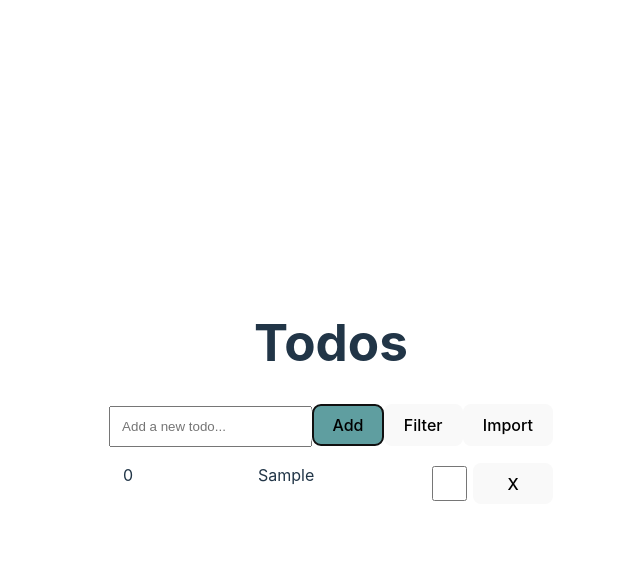
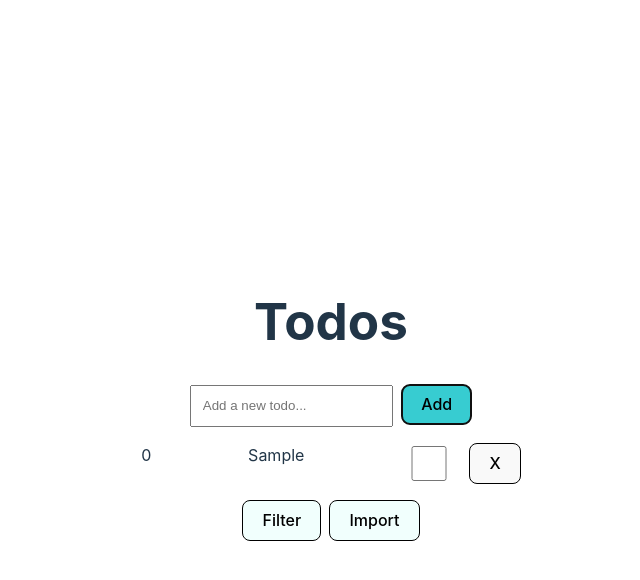
Before and after one commit to ZindreX/todo-app, a React (Vite) app: page / in a window 1280 px wide. Both pictures are taken after typing "Sample" into the empty fields and a click on the button "Add". Shown: the top 580 px of the page, without its empty margins (309-949 px from the left). Built offline with nearby package versions, Linux system fonts and the light colour scheme.

Commit message:
Styling update
Ugly, temp until client req

```diff
--- /dev/null
+++ b/src/componets/ImportDataButton/ImportDataButton.css
@@ -0,0 +1,5 @@
+@import '../../constants/colors.css';
+
+.secondary-button {
+    background-color: var(--secondary-color);
+}
--- a/src/componets/ImportDataButton/ImportDataButton.tsx
+++ b/src/componets/ImportDataButton/ImportDataButton.tsx
@@ -1,5 +1,6 @@
 import jsonData from '../../assets/file.json';
 import { TodoType } from '../Todo/TodoType';
+import './ImportDataButton.css';
 
 interface IImportDataButton {
     fetchTodos: (data: TodoType[]) => void;
@@ -16,5 +17,5 @@ export default function ImportDataButton({
        fetchTodos(importedTodos);
     };
 
-    return <button onClick={importDataFromLocalJson} disabled={disabled}>Import</button>
+    return <button className='secondary-button' style={{marginLeft: '0.5rem'}} onClick={importDataFromLocalJson} disabled={disabled}>Import</button>
 }
--- a/src/componets/Todo/Todo.css
+++ b/src/componets/Todo/Todo.css
@@ -1,3 +1,17 @@
+@import '../../constants/colors.css';
+
+.completed-checkbox {
+    margin-right: 1rem;
+    width: 3rem;
+}
+
+.delete-button {
+    border-color: var(--border-color);
+}
+
+.secondary-button {
+    background-color: var(--secondary-color);
+}
 
 .todo-text {
     min-width: 250px;
--- a/src/componets/Todo/Todo.tsx
+++ b/src/componets/Todo/Todo.tsx
@@ -31,8 +31,9 @@ export default function Todo({
                 id="completed"
                 defaultChecked={completed}
                 onClick={markCompleted}
+                className="completed-checkbox"
             />
-            <button onClick={() => handleRemove(index)}>X</button>
+            <button className="delete-button" onClick={() => handleRemove(index)}>X</button>
         </div>
     )
 }
--- a/src/componets/TodoFolder/TodoFolder.css
+++ b/src/componets/TodoFolder/TodoFolder.css
@@ -1,13 +1,25 @@
+@import '../../constants/colors.css';
 
-.add-new-todo-button {
-    background-color: cadetblue;
-}
 
 .input-field {
     padding: 0.7rem;
+    margin-right: 0.5rem;
+}
+
+.primary-button {
+    background-color: var(--primary-color);
+}
+
+.secondary-button {
+    background-color: var(--secondary-color);
+}
+
+.todo-folder-wrapper > button {
+    border-color: var(--border-color);
 }
 
 .todos > ul {
     list-style-type: none;
     padding-left: 0;
+    justify-content: space-between;
 }
--- a/src/componets/TodoFolder/TodoFolder.tsx
+++ b/src/componets/TodoFolder/TodoFolder.tsx
@@ -3,7 +3,7 @@ import { todoComparer } from "../../utils/sort";
 import ImportDataButton from "../ImportDataButton/ImportDataButton";
 import Todo from "../Todo/Todo";
 import { TodoType } from "../Todo/TodoType";
-import './TodoFolder.css'
+import './TodoFolder.css';
 
 export default function TodoFolder() {
     const [todos, setTodos] = useState<TodoType[]>([]);
@@ -45,7 +45,7 @@ export default function TodoFolder() {
     };
 
     const todoItems = todos.map(todo => {
-        return <li key={todo.index}>
+        return <li key={todo.index} className="todo-list-element">
             <Todo
                 index={todo.index}
                 todo={todo.todo}
@@ -83,7 +83,7 @@ export default function TodoFolder() {
     return (
         <>
             <h1>Todos</h1>
-            <div>
+            <div className="todo-folder-wrapper">
                 <input
                     id="addTodo"
                     type="text"
@@ -93,19 +93,25 @@ export default function TodoFolder() {
                     onChange={handleInputChange}
                     value={newTodo}
                 />
+
                 <button
-                    className="add-new-todo-button"
-                    onClick={() => addTodo(newTodo)}>
+                    className="primary-button"
+                    onClick={() => addTodo(newTodo)}
+
+                >
                     Add
                 </button>
-                <button onClick={sortTodosBasedOnConfirmed}>Filter</button>
-                <ImportDataButton fetchTodos={handleFetchTodos} disabled={isImportDisabled} />
             </div>
 
             <div className="todos">
                 <ul>{todoItems}</ul>
             </div>
 
+            <div className="todo-folder-wrapper">
+                <button className="secondary-button" onClick={sortTodosBasedOnConfirmed}>Filter</button>
+
+                <ImportDataButton fetchTodos={handleFetchTodos} disabled={isImportDisabled} />
+            </div>
         </>
     )
 }
--- /dev/null
+++ b/src/constants/colors.css
@@ -0,0 +1,5 @@
+:root {
+    --primary-color: #37ccd1;
+    --secondary-color: #f1fffd;
+    --border-color: #000000;
+}
```
